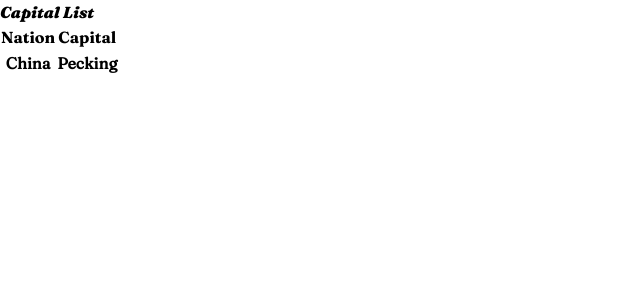
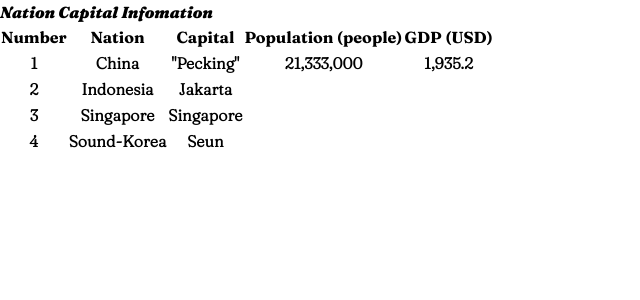
Before and after one commit to nguyenle2k/website, an Angular app: page /longform1 in a window 1280 px wide. Shown: the top 300 px of the page, without its empty margins (0-640 px from the left). Built offline with nearby package versions, Linux system fonts and the light colour scheme.

Commit message:
add(longform1): table

```diff
--- a/src/app/routing/pages/longform1/longform1.component.html
+++ b/src/app/routing/pages/longform1/longform1.component.html
@@ -1,21 +1,29 @@
 <section class="bg-sky-100">
   <div class="container mx-auto">
-        <div class="bg-pink-100">
-            <h1 class="text-3xl Fraunces-700-italic">Capital List</h1>
-            <table>
+    <div class="bg-green-300">
+      <div class="flex justify-center py-40">
+        <div>
+          <h1 class="text-5xl Fraunces-700-italic my-5">
+            Nation Capital Infomation
+          </h1>
+          <table class="text-2xl border-collapse border-2 border-black">
             <thead class="Fraunces-600">
               <tr>
-                        <th class="border-green-900">Nation</th>
-                        <th class="border-green-900">Capital</th>
+                <th *ngFor="let item of titles" class="border border-black">{{ item.title }}</th>
               </tr>
             </thead>
-                <tbody class="Fraunces-400">
-                    <tr>
-                        <th>China</th>
-                        <th>Pecking</th>
+            <tbody class="Fraunces-200">
+              <tr *ngFor="let item of items; index as i" >
+                <th class="border border-black">{{ i+1 }}</th>
+                <th class="border border-black">{{ item.nation }}</th>
+                <th class="border border-black">{{ item.capital }}</th>
+                <th class="border border-black">{{ item.population }}</th>
+                <th class="border border-black">{{ item.gdp }}</th>
               </tr>
             </tbody>
           </table>
         </div>
       </div>
+    </div>
+  </div>
 </section>
--- a/src/app/routing/pages/longform1/longform1.component.ts
+++ b/src/app/routing/pages/longform1/longform1.component.ts
@@ -7,4 +7,38 @@ import { Component } from '@angular/core';
 })
 export class Longform1Component {
 
+  titles =[
+    {title:'Number'},
+    {title:'Nation'},
+    {title:'Capital'},
+    {title:'Population (people)'},
+    {title:'GDP (USD)'},
+  ]
+
+  items =[
+    {
+      nation:'China',
+      capital:'"Pecking"',
+      population:'21,333,000',
+      gdp:'1,935.2',
+    },
+    {
+      nation:'Indonesia',
+      capital:'Jakarta',
+      population:'',
+      gdp:'',
+    },
+    {
+      nation:'Singapore',
+      capital:'Singapore',
+      population:'',
+      gdp:'',
+    },
+    {
+      nation:'Sound-Korea',
+      capital:'Seun',
+      population:'',
+      gdp:'',
+    },
+  ]
 }
```
Lines whose indentation alone changed are shown as unchanged.
